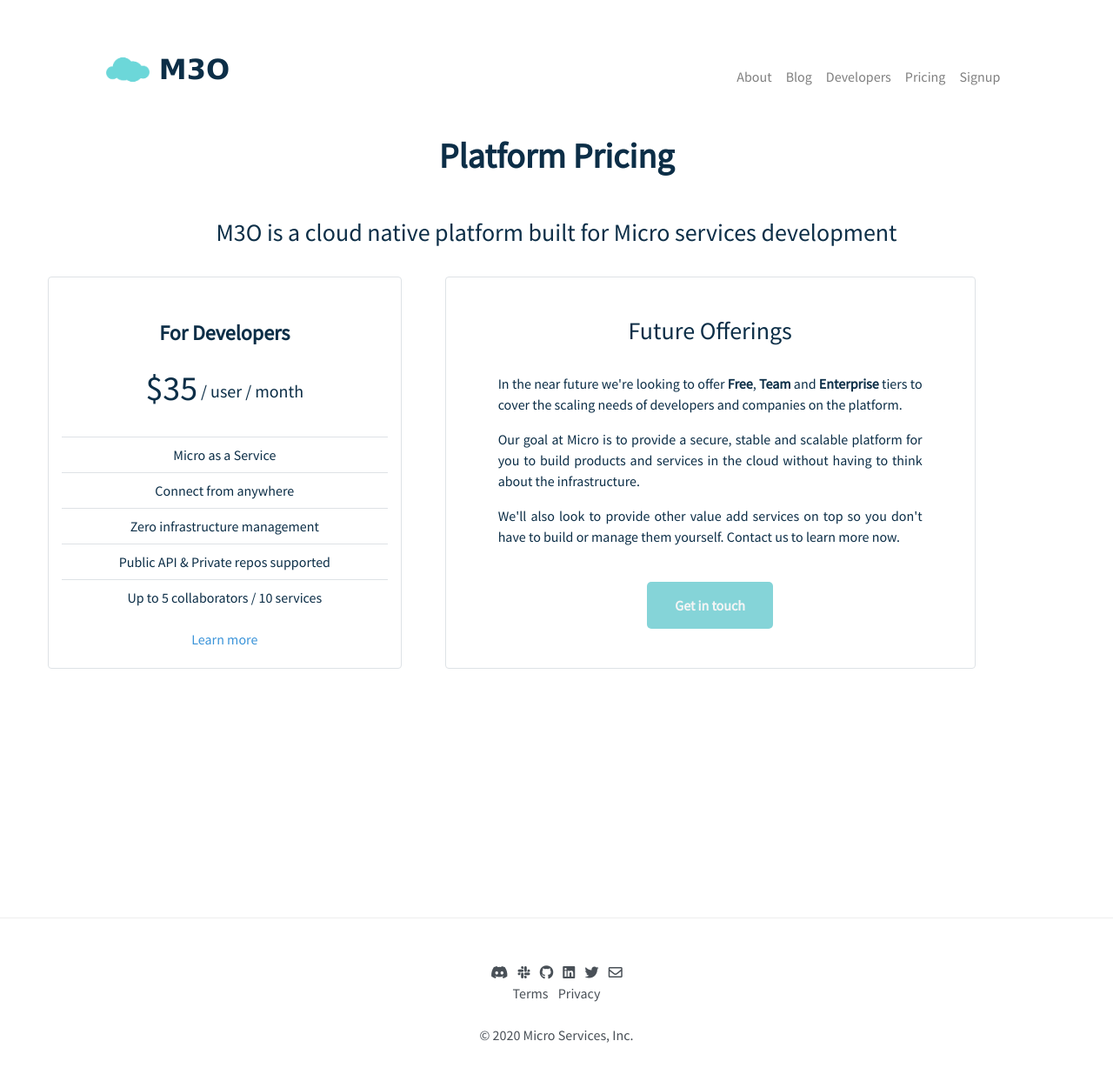
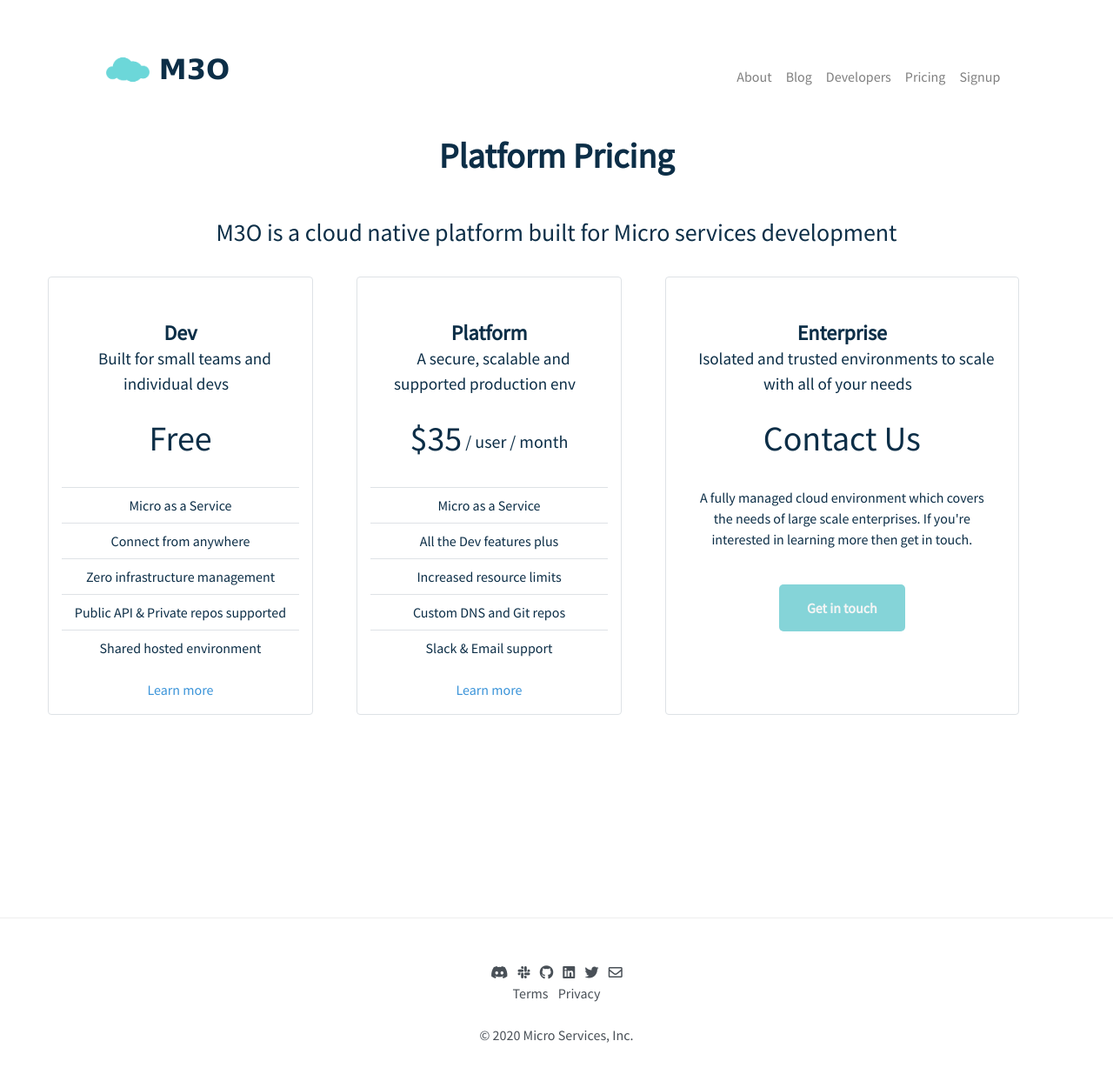
Before and after one commit to micro-community/go-micro-v2-doc, a Jekyll site: the page built from pricing.html, in a window 1280 px wide. Shown: the whole page at 87% size. Built offline with Jekyll 4.4.1, drawn with Linux system fonts in a browser that asks for light colours; nearby versions of some CDN libraries.

Commit message:
Add 3 tier plan

```diff
--- a/_includes/features-dev.html
+++ b/_includes/features-dev.html
@@ -1,9 +1,11 @@
-      <div class="col-lg-4 offset-lg-1 border rounded" style="margin: 25px;">
+      <div class="col-lg-3 border rounded" style="margin: 25px;">
 	<div class="panel panel-success">
 	  <div class="panel-body" style="text-align: center;">
-	    <h4><b>For Developers</b></h4>
+	    <h4><b>Dev</b>
+		<br><small style="margin: 0 10px 0 10px;">Built for small teams and individual devs</small>
+	    </h4>
 	    <div class="the-price">
-	      <h1>$35<span class="subscript"> / user / month</span></h1>
+	      <h1>Free</h1>
 	      <br>
 	    </div>
 	    <table class="table features">
@@ -20,7 +22,38 @@
 		<td>Public API & Private repos supported</td>
 	      </tr>
 	      <tr>
-		<td>Up to 5 collaborators / 10 services</td>
+		<td>Shared hosted environment</td>
+	      </tr>
+	    </table>
+	      <p><a href="https://m3o.dev/concepts/platform#dev-environment">Learn more</a></p>
+	  </div>
+	</div>
+      </div>
+      <div class="col-lg-3 border rounded" style="margin: 25px;">
+	<div class="panel panel-success">
+	  <div class="panel-body" style="text-align: center;">
+	    <h4><b>Platform</b>
+		<br><small style="margin: 0 10px 0 10px;">A secure, scalable and supported production env</small>
+	    </h4>
+	    <div class="the-price">
+	      <h1>$35<span class="subscript"> / user / month</span></h1>
+	      <br>
+	    </div>
+	    <table class="table features">
+	      <tr>
+		<td>Micro as a Service</td>
+	      </tr>
+	      <tr class="active">
+		<td>All the Dev features plus</td>
+	      </tr>
+	      <tr>
+		<td>Increased resource limits</td>
+	      </tr>
+	      <tr>
+		<td>Custom DNS and Git repos</td>
+	      </tr>
+	      <tr>
+		<td>Slack & Email support</td>
 	      </tr>
 	    </table>
 	      <p><a href="https://m3o.dev/concepts/platform">Learn more</a></p>
--- a/pricing.html
+++ b/pricing.html
@@ -9,23 +9,24 @@
   <div>
     <div class="row">
       {% include features-dev.html %}
-      <div class="col-lg-6 border rounded" style="margin: 25px; padding: 45px;">
+      <div class="col-lg-4 border rounded" style="margin: 25px">
+        <div class="panel panel-success">
+          <div class="panel-body" style="text-align: center;">
 		 <center>
-         <h3>Future Offerings</h4>
+		 <h4><b>Enterprise</b>
+		   <br>
+		   <small style="margin: 0 10px 0 10px;">Isolated and trusted environments to scale with all of your needs</small>
+		</h4>
 		 </center>
+		    <div class="the-price">
+		      <h1>Contact Us</h1>
+		      <br>
+		    </div>
 		 <div class="col-md-12">
-	    <br>
 		    <p>
-		  In the near future we're looking to offer <b>Free</b>, <b>Team</b> and <b>Enterprise</b> tiers to cover the
-		  scaling needs of developers and companies on the platform.
-	    </p>
-	    <p>
-		  Our goal at Micro is to provide a secure, stable and scalable platform for you to build products
-		  and services in the cloud without having to think about the infrastructure.
-	    </p>
-	    <p>
-		  We'll also look to provide other value add services on top so you don't have to build or manage
-		  them yourself. Contact us to learn more now.
+			  A fully managed cloud environment which covers the
+			  needs of large scale enterprises.
+			  If you're interested in learning more then get in touch.
 		    </p>
 		    <br>
 		    <center>
@@ -35,3 +36,5 @@
 	    </div>
 	 </div>
       </div>
+    </div>
+  </div>
--- a/signup.html
+++ b/signup.html
@@ -4,11 +4,11 @@
 layout: default
 ---
 
-        <div class="col-md-10 offset-md-1">
+        <div class="col-md-12">
 	    <center><h3>M3O is a fully managed Micro services platform built for developers</h3></center>
             <div class="row">
                 {% include features-dev.html %}
-              <div class="col-lg-6 border rounded" style="margin: 25px;">
+              <div class="col-lg-4 border rounded" style="margin: 25px;">
 		<h4>Signup</h4>
                 <center><h5 class="text-muted">We're still in invite only mode<br>Request an invite</h5></center>
 
```
Lines whose indentation alone changed are shown as unchanged.
